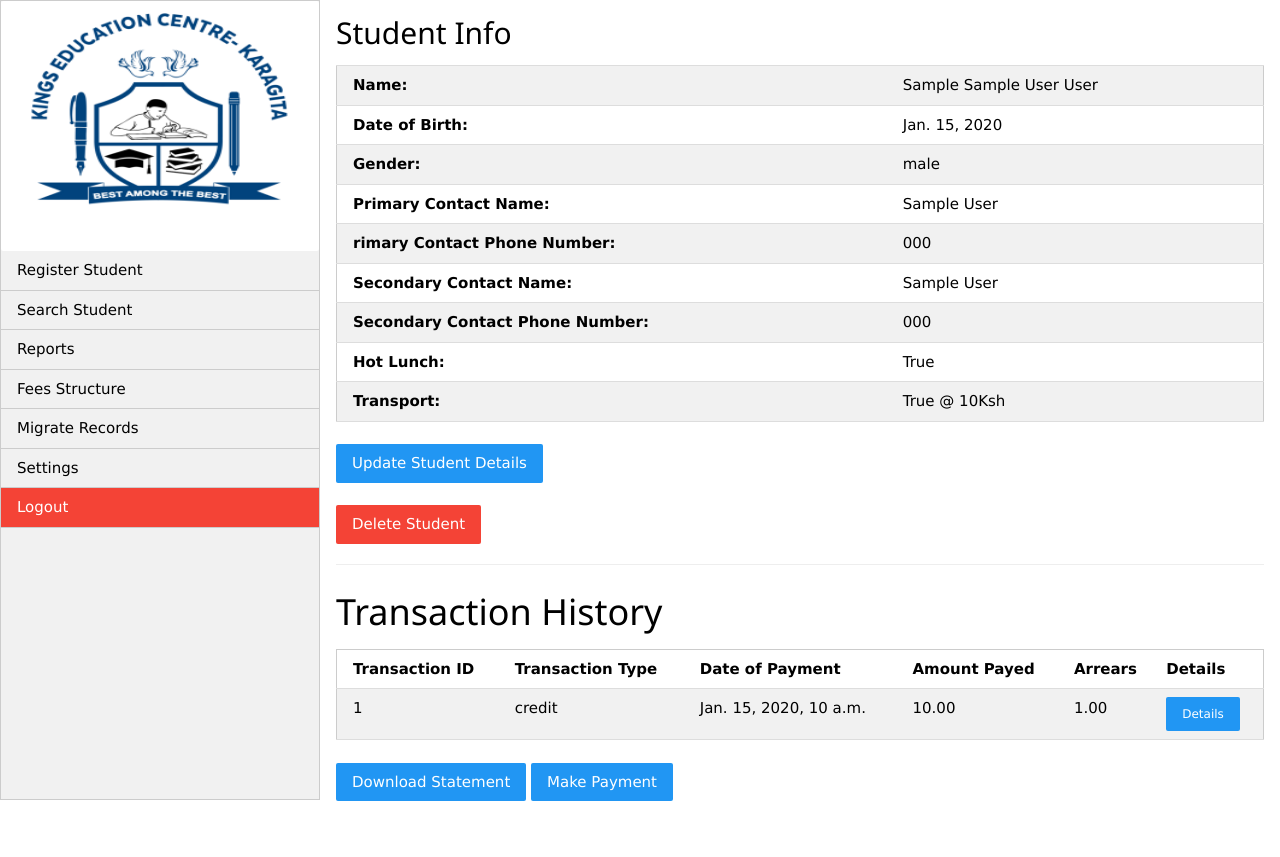
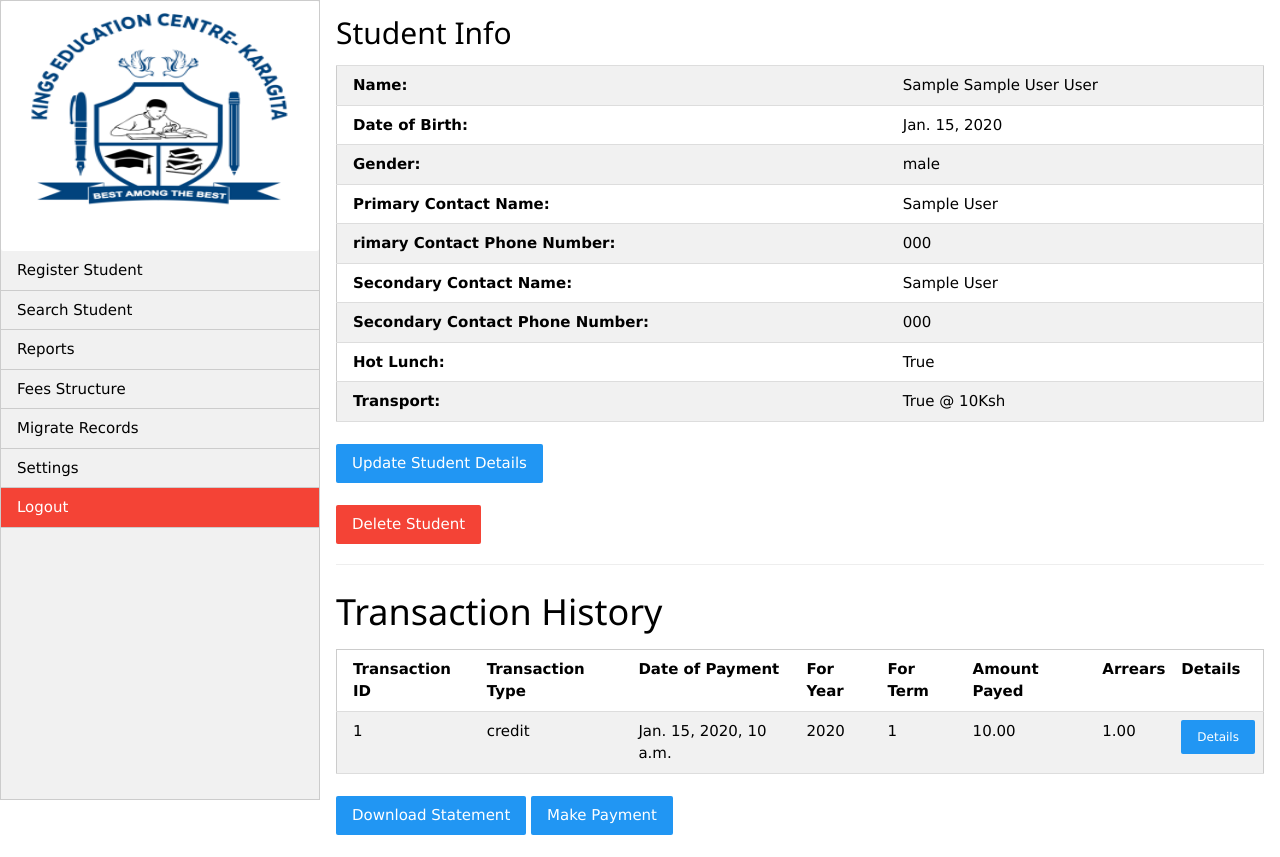
Before and after one commit to JonathanGithumbi/sims, a Django app: page /administrator/student/1/profile/ in a window 1280 px wide. Before the commit the page ends 801 px from the top, so only its background shows below. Run offline with Django 3.2, Linux system fonts and the light colour scheme; a user stored in the database is signed in; tables that the repository leaves empty hold one stand-in row (values such as "Sample post").

Commit message:
studentprofile page for year for term

```diff
--- a/administrator/templates/administrator/student_profile_page.html
+++ b/administrator/templates/administrator/student_profile_page.html
@@ -63,6 +63,8 @@
                 <th>Transaction ID</th>
                 <th>Transaction Type</th>
                 <th>Date of Payment</th>
+                <th>For Year</th>
+                <th>For Term</th>
                 <th>Amount Payed</th>
                 <th>Arrears</th>
                 <th>Details</th>
@@ -72,6 +74,8 @@
                     <td>{{ transaction.id }}</td>
                     <td>{{ transaction.transaction_type }}</td>
                     <td>{{ transaction.date_of_payment }}</td>
+                    <td> {{transaction.for_year}} </td>
+                    <td> {{transaction.for_term}} </td>
                     <td>{{ transaction.amount }}</td>
                     <td>{{ transaction.arrears }}</td>
                     <td>
--- a/administrator/views.py
+++ b/administrator/views.py
@@ -54,6 +54,7 @@
 def get_term(date):
     """This method returns the term number (int) given the date """
     """Uses date_range() to retrieve the list of days in a term"""
+    """It works as long as the time on the datetime instances of AcademicCaalendar are set to 00:00 (midnight)"""
     calendar = AcademicCalendar.objects.get(year=date.year)
     term_1_start_date = calendar.term_1_start_date
     term_1_end_date = calendar.term_1_end_date
@@ -75,6 +76,7 @@
 
 def get_term_amount(date,grade,lunch,transport,transport_fee):#Lunch and transport are optionals
     """This function retrieves the fees due for a given term, provided the current date"""
+    """this date is a datetime.now() instance from when the student is being regisetred"""
     """it returns the amount due for a given term ther amount will be negative to indicate amout is due"""
     """This method is used only during student registration, a separate function get_term_amount_continous() calculates the amount for continuing students """
     #date is a datetime instance
@@ -88,7 +90,8 @@
         amount = amount + transport_fee
     if transport and lunch :
         amount = amount + transport_fee + fee.hot_lunch
-
+    if not transport and not lunch:
+        amount = amount
     return -abs(amount)
 @login_required
 def register_student(request):
@@ -140,9 +143,11 @@
             date = date.replace(tzinfo=pytz.UTC)
 
             #Crediting the student the term's fees "+(-amount)"
-            transaction.amount = get_term_amount(date,student.grade_admitted_to,lunch,transport,transport_fee)
+            transaction.amount = get_term_amount(date,student.grade_admitted_to,lunch,transport,transport_fee)#How much is due for the current term
             transaction.arrears = get_term_amount(date,student.grade_admitted_to,lunch,transport,transport_fee)
             transaction.transaction_type = 'credit'
+            transaction.for_term = get_term(date)
+            transaction.for_year = date.year
             transaction.save()
             messages.add_message(request,messages.SUCCESS,"Student Registered Successfully")
             return HttpResponseRedirect(reverse('student_profile', args=[student.id]))
--- a/notes.txt
+++ b/notes.txt
@@ -57,3 +57,5 @@
 	-i need to set  up a signal that goes off when it is a new term, and then credits the account again given the
 - POLICY: MIGRATION POLICY: migrating records will be done starting from the latest year, backwards on a yearly basis
  - POLICY: RECORDS will be updated from the latest term to the previous years' terms as far back as ye
+
+- what is the situation with diary and report book is it a yearly tthing or?
```
